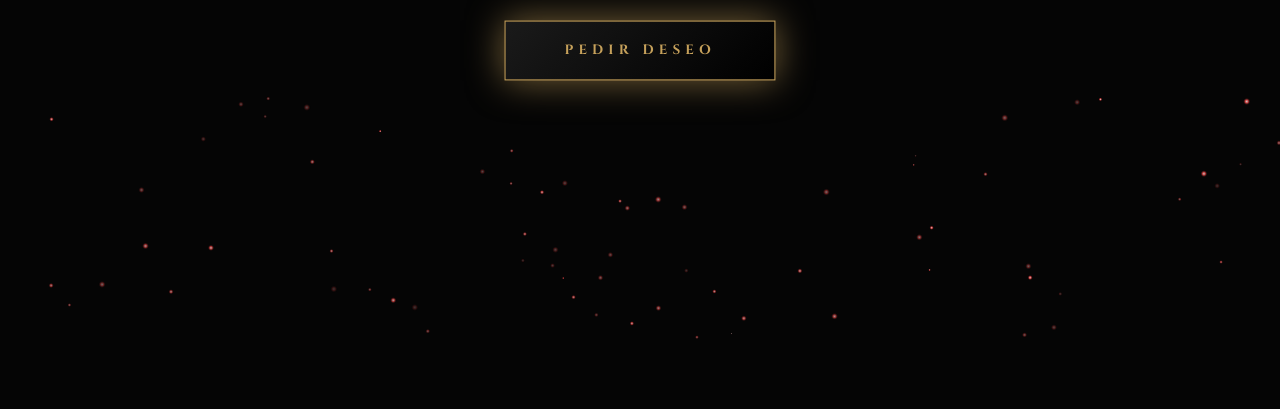
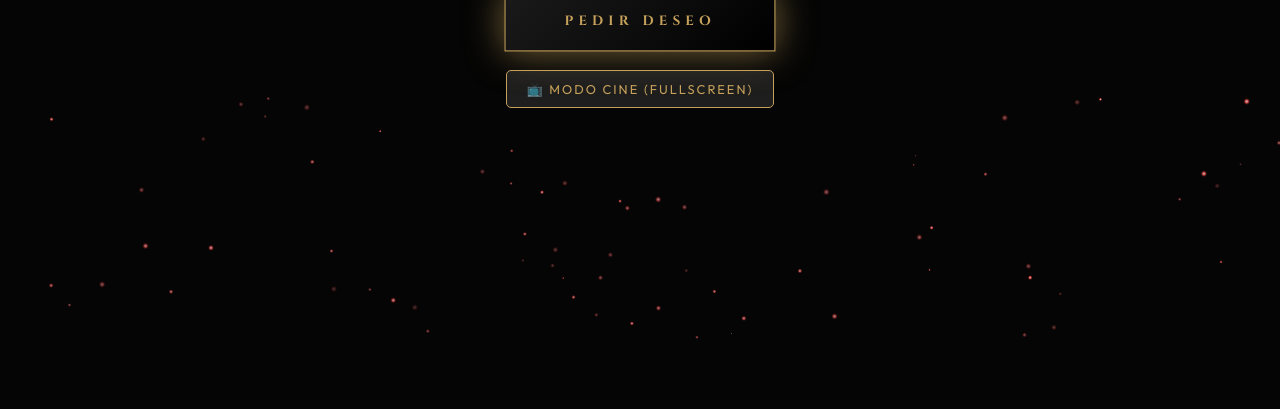
Before and after one commit to wertonywool/lesly-proeject, a plain HTML site: page pages/gacha.html in a window 1280 px wide. Shown: the part 391-800 px from the top of the page. Drawn offline with Linux system fonts and the light colour scheme.

Commit message:
Añadido botón de pantalla completa en el Gacha

```diff
--- a/pages/gacha.html
+++ b/pages/gacha.html
@@ -19,7 +19,12 @@
 
     <div class="wish-container" id="initial-ui">
         <h1 class="wish-title">TU DESTINO</h1>
-        <button class="btn-main wish-button" onclick="startWish()">Pedir Deseo</button>
+        <div style="display: flex; flex-direction: column; gap: 20px; align-items: center;">
+            <button class="btn-main wish-button" onclick="startWish()">Pedir Deseo</button>
+            <button id="fullscreen-btn" onclick="toggleFullscreen()" style="background: rgba(255,255,255,0.1); border: 1px solid var(--color-gold); color: var(--color-gold); padding: 10px 20px; border-radius: 5px; cursor: pointer; font-family: var(--font-main); font-size: 0.8rem; letter-spacing: 2px;">
+                📺 MODO CINE (FULLSCREEN)
+            </button>
+        </div>
     </div>
 
     <div id="birthday-overlay">
@@ -127,6 +132,20 @@
                 window.location.href = '../lesly.html';
             }, 1000);
         }
+
+        function toggleFullscreen() {
+            if (!document.fullscreenElement) {
+                document.documentElement.requestFullscreen().catch(err => {
+                    console.log(`Error al intentar modo pantalla completa: ${err.message}`);
+                });
+                document.getElementById('fullscreen-btn').innerText = "❌ SALIR DE PANTALLA COMPLETA";
+            } else {
+                if (document.exitFullscreen) {
+                    document.exitFullscreen();
+                    document.getElementById('fullscreen-btn').innerText = "📺 MODO CINE (FULLSCREEN)";
+                }
+            }
+        }
     </script>
 </body>
 </html>
```
